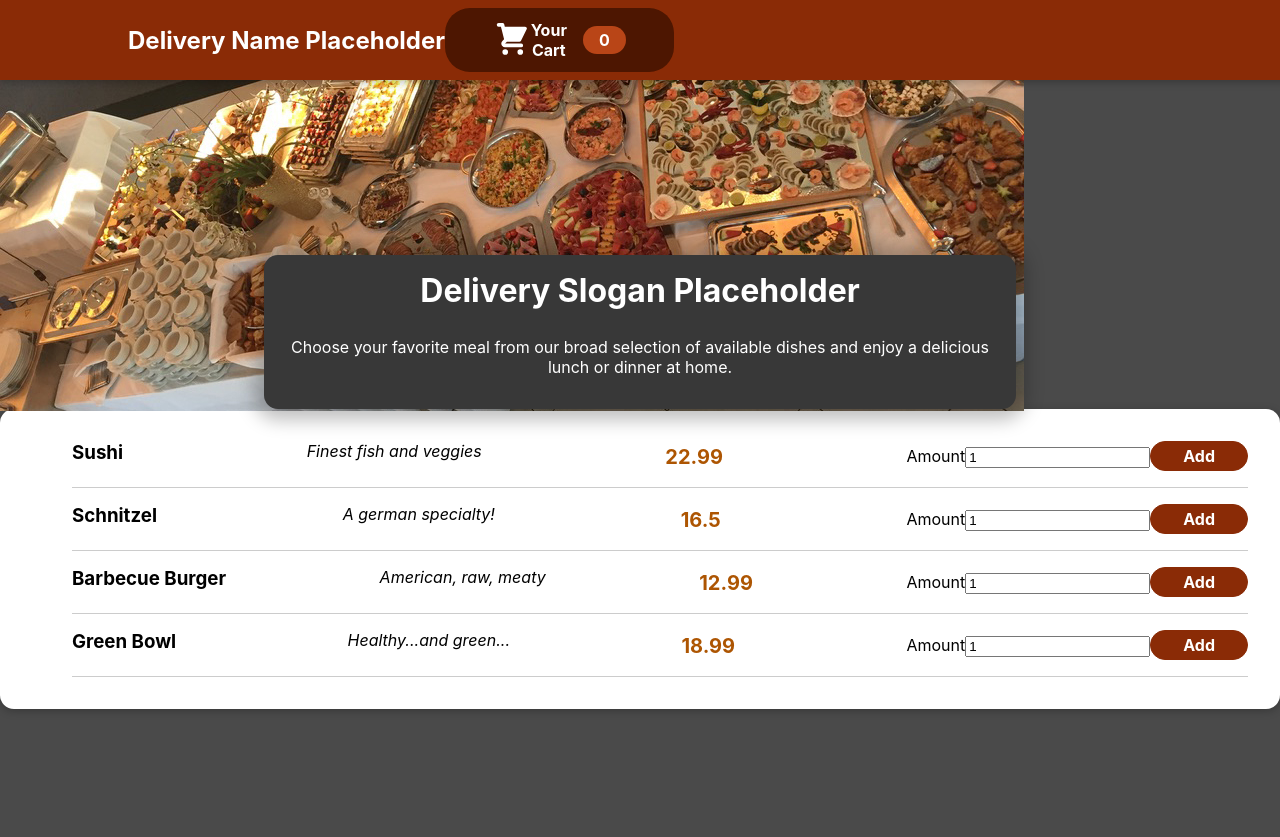
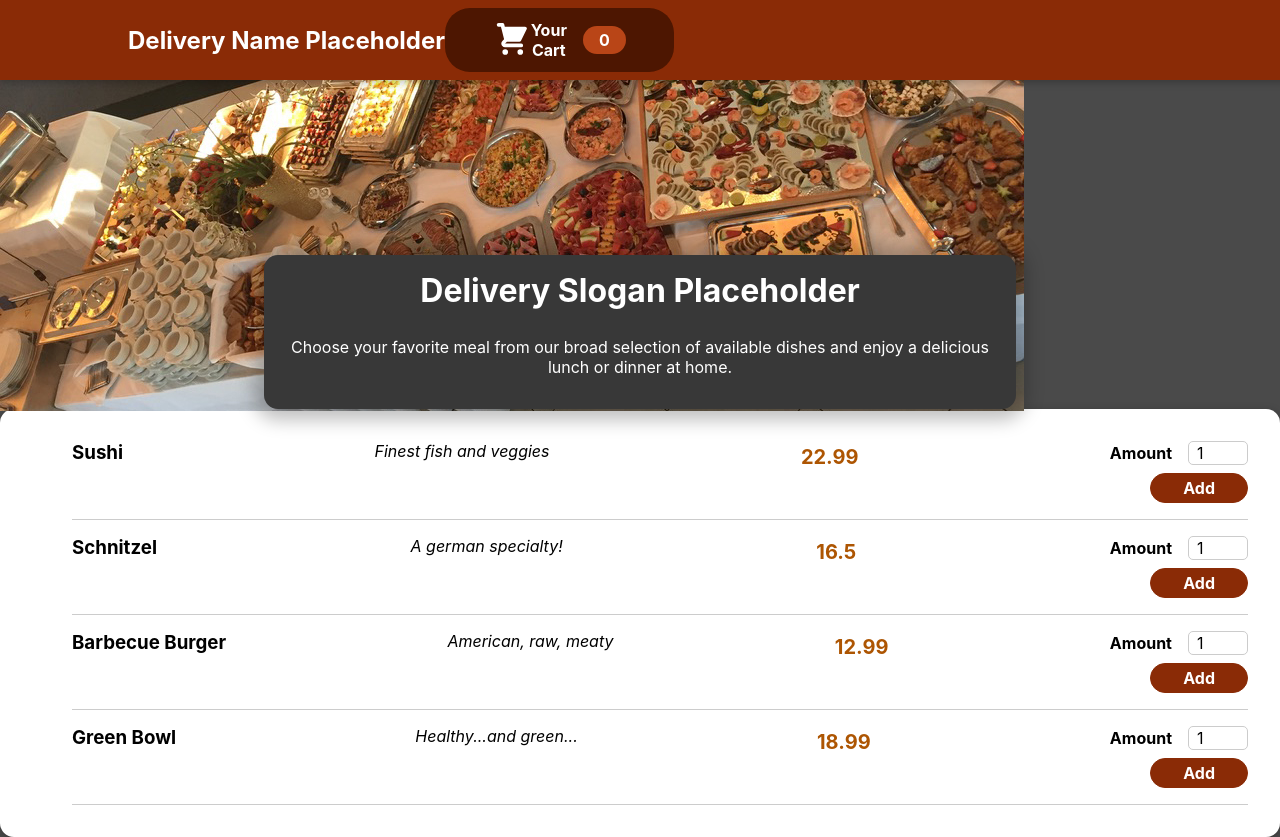
Before and after one commit to pelu97/react_food_order_example, a React (Create React App) app: page / in a window 1280 px wide. Before the commit the page ends 800 px from the top, so only its background shows below. Built offline with nearby package versions, Linux system fonts and the light colour scheme.

Commit message:
Created custom input component with styling

```diff
--- a/src/components/Meal/MealItemForm.tsx
+++ b/src/components/Meal/MealItemForm.tsx
@@ -1,4 +1,6 @@
 import { useState } from "react";
+
+import Input from "../Ui/Input";
 
 import classes from "./MealItemForm.module.css";
 
@@ -20,12 +22,14 @@ function MealItemForm(props: MealItemFormProps){
         setAmountInput(+value);
     }
 
+    // <label htmlFor="amount">Amount</label>
+    // <input id="amount" type="number" value={amountInput} onChange={(event) => {
+    //     onAmountChange(event.target.value);
+    // }}/>
+
     return(
         <form className={classes.form}>
-            <label htmlFor="amount">Amount</label>
-            <input id="amount" type="number" value={amountInput} onChange={(event) => {
-                onAmountChange(event.target.value);
-            }}/>
+            <Input id="amount" label="Amount" type="number" value={amountInput.toString()} onChange={onAmountChange}/>
             <button type="button" onClick={(event) => {
                 event.preventDefault();
                 onAddHandler();
--- /dev/null
+++ b/src/components/Ui/Input.module.css
@@ -0,0 +1,18 @@
+.input {
+    display: flex;
+    align-items: center;
+    margin-bottom: 0.5rem;
+}
+
+.input label {
+    font-weight: bold;
+    margin-right: 1rem;
+}
+
+.input input {
+    width: 3rem;
+    border-radius: 5px;
+    border: 1px solid #ccc;
+    font: inherit;
+    padding-left: 0.5rem;
+}
--- /dev/null
+++ b/src/components/Ui/Input.tsx
@@ -0,0 +1,25 @@
+
+
+import classes from "./Input.module.css";
+
+
+interface InputProps{
+    type?: string,
+    id: string
+    label: string,
+    value?: string,
+    onChange: (value: string) => void
+}
+
+function Input(props: InputProps){
+    return (
+        <div className={classes.input}>
+            <label htmlFor={props.id}>{props.label}</label>
+            <input type={props.type} value={props.value} onChange={(event) => {
+                props.onChange(event.target.value);
+            }}/>
+        </div>
+    );
+}
+
+export default Input;
```
